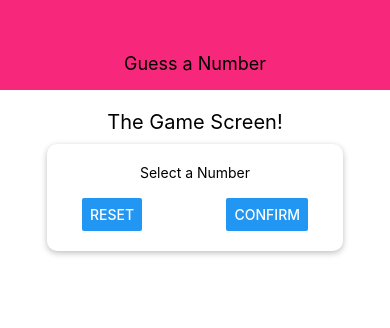
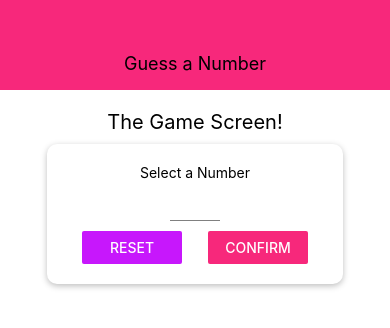
Before and after one commit to duylnguyen/rn-tutorial, a React Native app: screen / in a window 390 px wide. Shown: the top 328 px of the page. Built offline with nearby package versions, Linux system fonts and the light colour scheme.

Commit message:
Created input number only

```diff
--- /dev/null
+++ b/components/Card.js
@@ -0,0 +1,23 @@
+import React from 'react'
+import { View, StyleSheet } from 'react-native'
+
+const Card = props => {
+    return (
+        <View style={{...styles.card, ...props.style}}>{props.children}</View>
+    )
+}
+
+const styles = StyleSheet.create({
+    card: {
+        shadowColor: 'black',
+        shadowOffset: {width: 0, height: 2},
+        shadowRadius: 6,
+        shadowOpacity: 0.26,
+        elevation: 8,
+        backgroundColor: 'white',
+        padding: 20,
+        borderRadius: 10
+    }
+})
+
+export default Card
--- a/components/Header.js
+++ b/components/Header.js
@@ -1,5 +1,6 @@
 import React from 'react'
 import { View, Text, StyleSheet } from 'react-native'
+import Colors from '../constants/colors'
 
 const Header = props => {
     return (
@@ -14,7 +15,7 @@ const styles = StyleSheet.create({
         width: '100%',
         height: 90,
         paddingTop: 36,
-        backgroundColor: '#f7287b',
+        backgroundColor: Colors.primary,
         alignItems: 'center',
         justifyContent: 'center'
     },
--- /dev/null
+++ b/components/Input.js
@@ -0,0 +1,19 @@
+import React from 'react'
+import { TextInput, StyleSheet } from 'react-native'
+
+const Input = props => {
+    return (
+        <TextInput {...props} style={{...styles.input, ...props.style}} />
+    )
+}
+
+const styles = StyleSheet.create({
+    input: {
+        height: 30,
+        borderBottomColor: 'grey',
+        borderBottomWidth: 1,
+        marginVertical: 10
+    }
+})
+
+export default Input
--- /dev/null
+++ b/constants/colors.js
@@ -0,0 +1,4 @@
+export default {
+    primary: '#f7287b',
+    accent: '#c717fc'
+}
--- a/screens/StartGameScreen.js
+++ b/screens/StartGameScreen.js
@@ -1,19 +1,51 @@
-import React from 'react'
-import { View, Text, StyleSheet, TextInput, Button } from 'react-native'
+import React, { useState } from 'react'
+import { View, Text, StyleSheet, Button, TouchableWithoutFeedback, Keyboard  } from 'react-native'
+
+import Card from '../components/Card'
+import Input from '../components/Input'
+import Colors from '../constants/colors'
 
 const StartGameScreen = props => {
+
+    const [enteredValue, setEnteredValue] = useState('')
+
+    const numberInputHandler = inputText => {
+        setEnteredValue(inputText.replace(/[^0-9]/g, ''))
+    }
+
+
     return (
+        <TouchableWithoutFeedback
+            onPress={() => {
+                Keyboard.dismiss()
+            }}
+        >
             <View style={styles.screen}>
                 <Text style={styles.title}>The Game Screen!</Text>
-            <View style={styles.inputContainer}>
+                <Card style={styles.inputContainer}>
                     <Text>Select a Number</Text>
-                <TextInput />
+                    <Input
+                        style={styles.input}
+                        blurOnSubmit
+                        autoCapitalize='none'
+                        autoCorrect={false}
+                        keyboardType="number-pad"
+                        maxLength={2}
+                        onChangeText={numberInputHandler}
+                        value={enteredValue}
+                        Keyboard
+                    />
                     <View style={styles.buttonContainer}>
-                    <Button title="Reset" onPres={() => {}}/>
-                    <Button title="Confirm" onPres={() => {}}/>
+                        <View style={styles.button}>
+                            <Button title="Reset" onPres={() => {}} color={Colors.accent}/>
+                        </View>
+                        <View style={styles.button}>
+                            <Button title="Confirm" onPres={() => {}} color={Colors.primary}/>
                         </View>
                     </View>
+                </Card>
             </View>
+        </TouchableWithoutFeedback>
     )
 }
 
@@ -31,20 +63,19 @@ const styles = StyleSheet.create({
         width: 300,
         maxWidth: '80%',
         alignItems: 'center',
-        shadowColor: 'black',
-        shadowOffset: {width: 0, height: 2},
-        shadowRadius: 6,
-        shadowOpacity: 0.26,
-        elevation: 8,
-        backgroundColor: 'white',
-        padding: 20,
-        borderRadius: 10
     },
     buttonContainer: {
         flexDirection: 'row',
         width: '100%',
         justifyContent: 'space-between',
         paddingHorizontal: 15
+    },
+    button: {
+        width: 100
+    },
+    input: {
+        width: 50,
+        textAlign: 'center'
     }
 })
 
```
Lines whose indentation alone changed are shown as unchanged.
